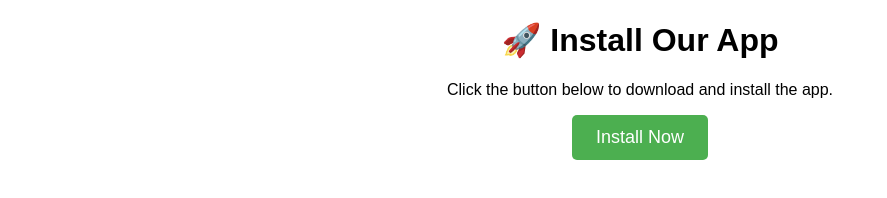
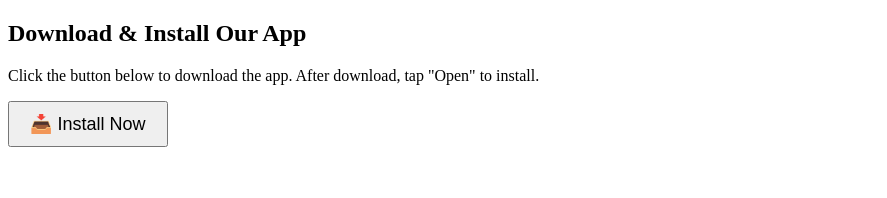
Before and after one commit to CreateInfotech2024/apkinstall, a plain HTML site: page index.html in a window 1280 px wide. Shown: the whole page, without its empty margins (0-887 px from the left). Drawn offline with Linux system fonts and the light colour scheme.

Commit message:
Update index.html

```diff
--- a/index.html
+++ b/index.html
@@ -1,17 +1,13 @@
 <!DOCTYPE html>
-<html lang="en">
+<html>
 <head>
-    <meta charset="UTF-8">
-    <meta name="viewport" content="width=device-width, initial-scale=1.0">
-    <title>Install App</title>
+  <title>Install Our App</title>
 </head>
-<body style="text-align: center; font-family: Arial, sans-serif;">
-    <h1>🚀 Install Our App</h1>
-    <p>Click the button below to download and install the app.</p>
-    <a href="app-arm64-v8a-release.apk" download>
-        <button style="padding: 12px 24px; font-size: 18px; background-color: #4CAF50; color: white; border: none; border-radius: 5px;">
-            Install Now
-        </button>
-    </a>
+<body>
+  <h2>Download & Install Our App</h2>
+  <p>Click the button below to download the app. After download, tap "Open" to install.</p>
+  <a href="https://docs.google.com/uc?export=download&id=1NBeW2gkNAUV2fWQVWeFFhrFqxyUXxbjF" download>
+    <button style="padding: 10px 20px; font-size: 18px;">📥 Install Now</button>
+  </a>
 </body>
 </html>
```
